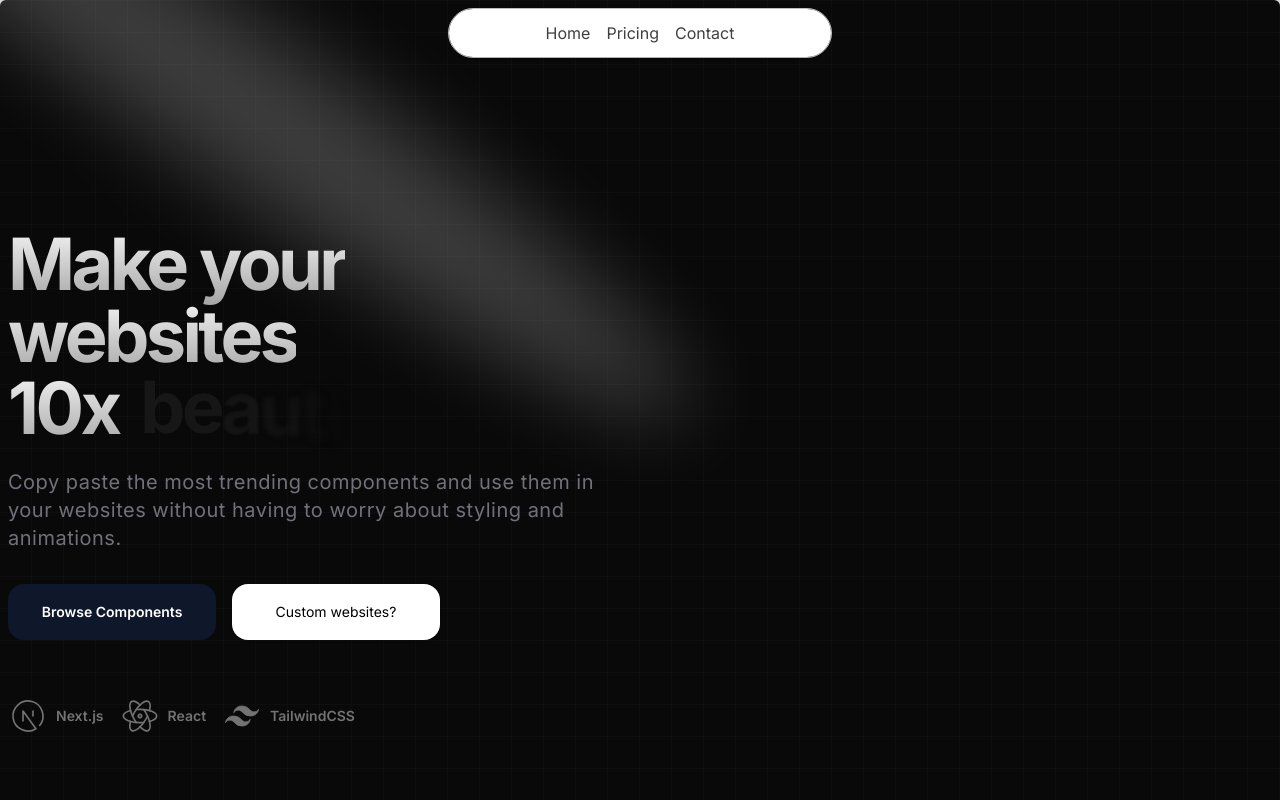
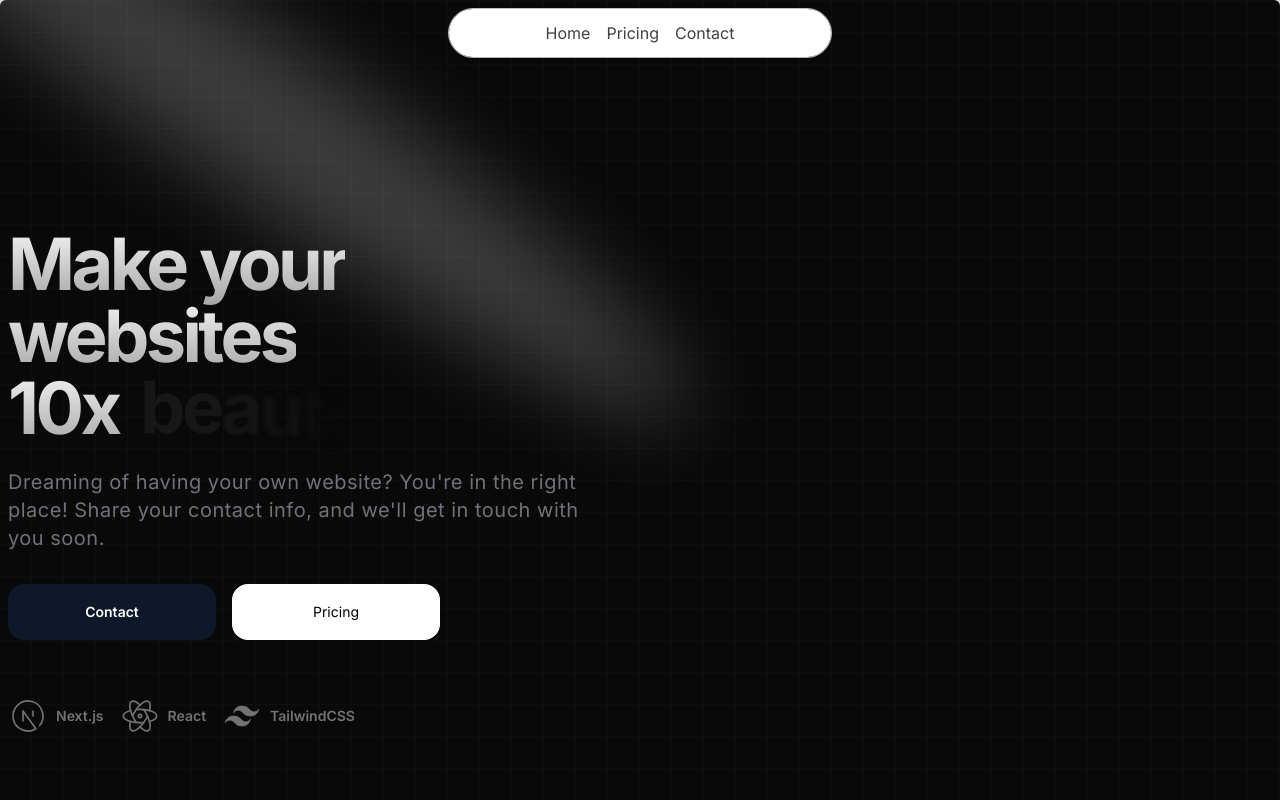
Before and after one commit to InfiniteDevs/impact, a Next.js app: page / in a window 1280 px wide. Shown: the top 800 px of the page. Built offline with nearby package versions, Linux system fonts and the light colour scheme.

Commit message:
Update page.tsx

```diff
--- a/app/page.tsx
+++ b/app/page.tsx
@@ -76,21 +76,20 @@ export default function Home() {
                 </span>
               </h1>
               <h2 className="relative font-regular text-sm sm:text-xl text-zinc-500 tracking-wide mb-8 text-left max-w-2xl antialiased leading-loose __className_b15a0a">
-                Copy paste the most trending components and use them in your
-                websites without having to worry about styling and animations.
+                 Dreaming of having your own website? You're in the right place! Share your contact info, and we'll get in touch with you soon.
               </h2>
               <div className="flex sm:flex-row flex-col space-y-2 justify-center sm:space-y-0 sm:space-x-4 sm:justify-start mb-4 w-full">
                 <a
                   className="bg-slate-900 no-underline flex space-x-2 group cursor-pointer relative hover:shadow-2xl transition duration-200 shadow-zinc-900 p-px font-semibold text-white px-4 py-2 w-full sm:w-52 h-14 rounded-2xl text-sm text-center items-center justify-center"
-                  href="/components"
+                  href="/contact"
                 >
-                  Browse Components
+                 Contact
                 </a>
                 <a
                   className="w-full sm:w-52 text-sm bg-white bg-black dark:bg-black h-14 border border-transparent  dark:text-white dark:border-white flex justify-center items-center rounded-2xl hover:shadow-lg transition duration-200 shadow-[0px_2px_3px_-1px_rgba(0,0,0,0.1),0px_1px_0px_0px_rgba(25,28,33,0.02),0px_0px_0px_1px_rgba(25,28,33,0.08)]"
                   href="/pricing"
                 >
-                  Custom websites?
+                  Pricing
                 </a>
               </div>
               <HeroIcons />
```
